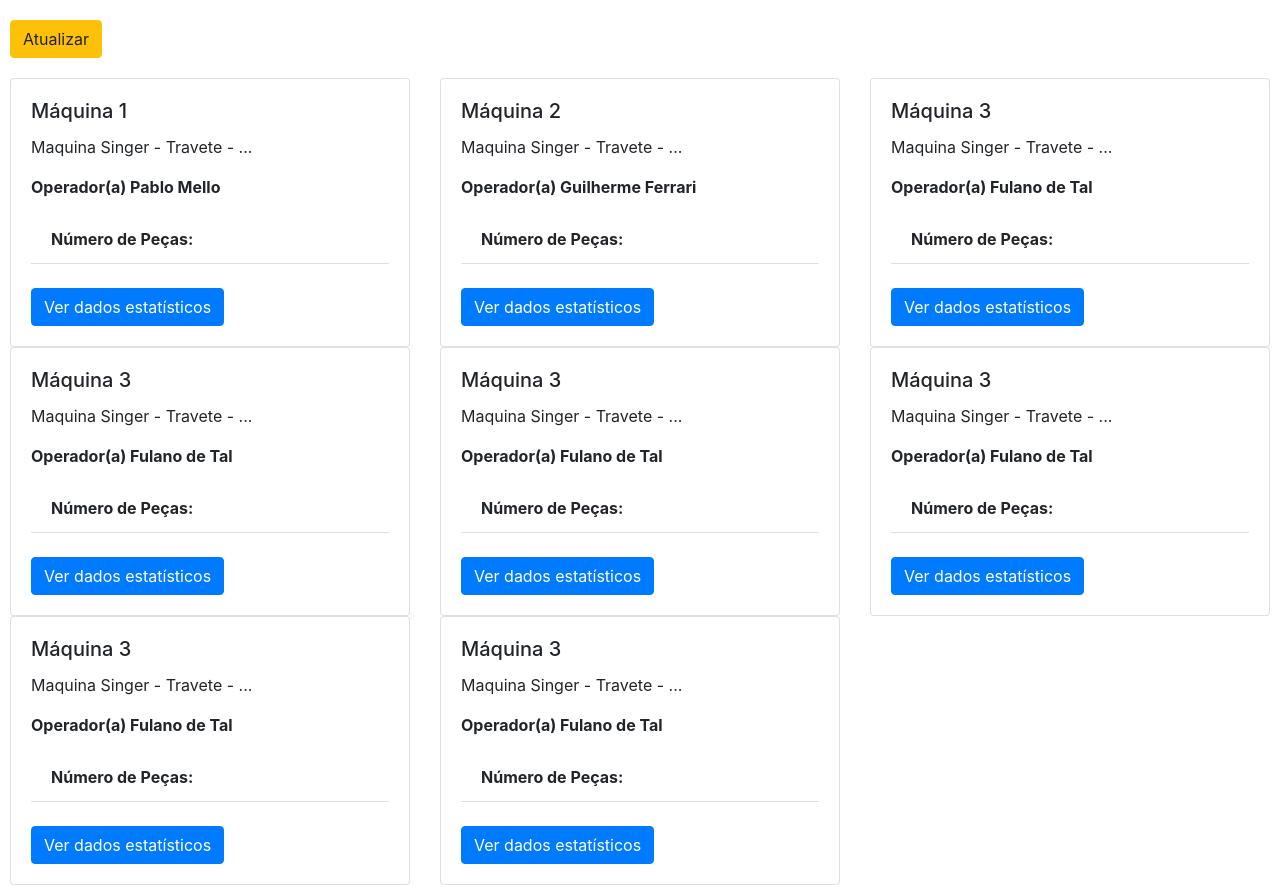
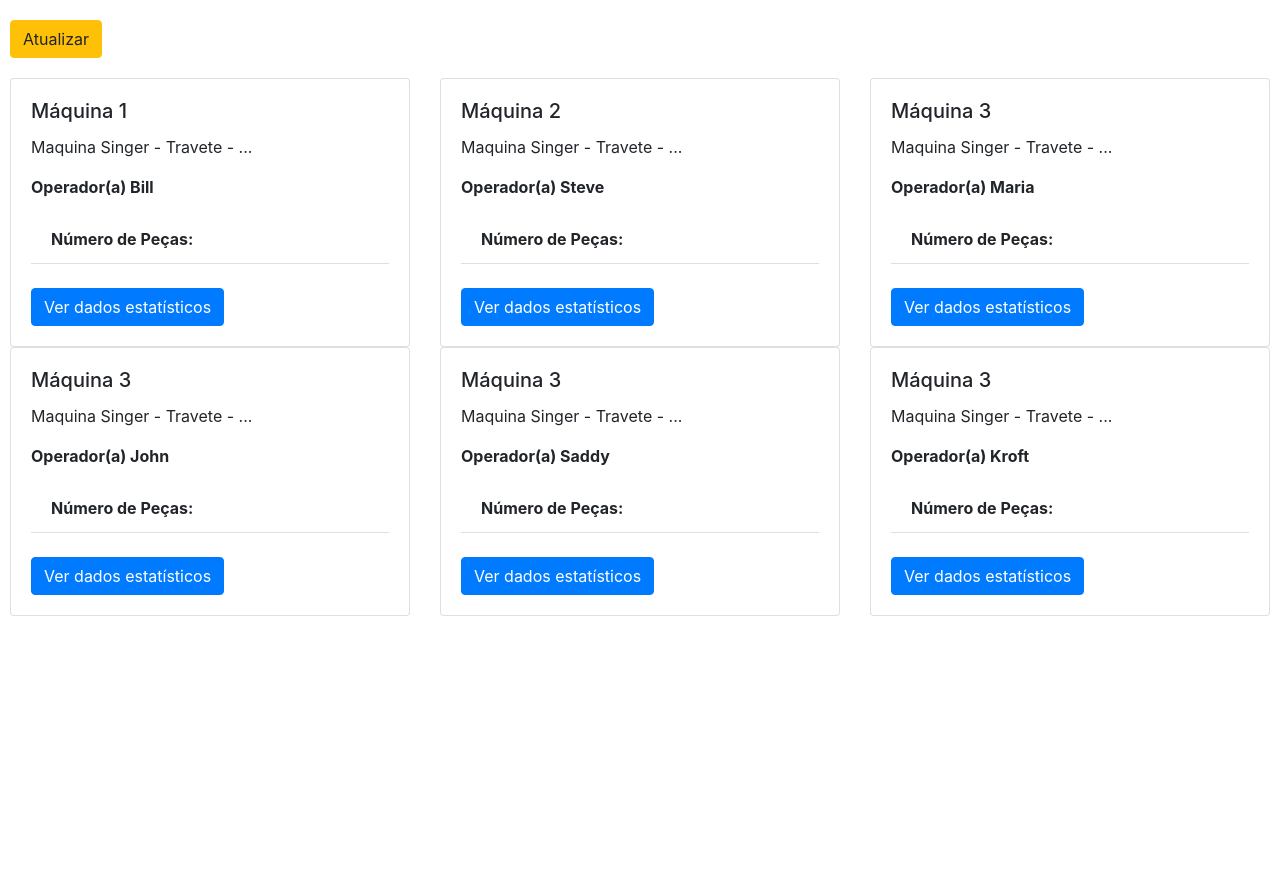
Before and after one commit to GuilhermeAFerrari/confec-result, a PHP site: page /view/index.php in a window 1280 px wide. Shown: the part 56-941 px from the top of the page. After the commit the page ends 672 px from the top, so only its background shows below. Run offline with PHP 8.4, Linux system fonts and the light colour scheme; data that the repository does not hold is empty.

Commit message:
Add readme file

```diff
--- a/controller/conexao.php
+++ b/controller/conexao.php
@@ -5,7 +5,7 @@ class Banco
     private static $dbNome = 'DB_SysResultado';
     private static $dbHost = 'localhost';
     private static $dbUsuario = 'root';
-    private static $dbSenha = '';
+    private static $dbSenha = '1234';
 
     private static $cont = null;
 
--- a/view/index.php
+++ b/index.php
@@ -1,6 +1,6 @@
 <?php
 
-    include_once('../controller/conexao.php');
+    include_once('./controller/conexao.php');
 
 echo '
 
@@ -47,7 +47,7 @@ echo '
                         <div class="card-body">
                             <h5 class="card-title">Máquina 1</h5>
                             <p class="card-text">Maquina Singer - Travete - ...</p>
-                            <p class="card-text"><b>Operador(a) Pablo Mello</b></p>
+                            <p class="card-text"><b>Operador(a) Bill</b></p>
                             <ul class="list-group list-group-flush">
                                 <li class="list-group-item"><b>Número de Peças:</b></li>';
                                 echo $data['id'];
@@ -63,7 +63,7 @@ echo '
                         <div class="card-body">
                             <h5 class="card-title">Máquina 2</h5>
                             <p class="card-text">Maquina Singer - Travete - ...</p>
-                            <p class="card-text"><b>Operador(a) Guilherme Ferrari</b></p>
+                            <p class="card-text"><b>Operador(a) Steve</b></p>
                             <ul class="list-group list-group-flush">
                                 <li class="list-group-item"><b>Número de Peças:</b></li>
                             </ul>
@@ -77,7 +77,7 @@ echo '
                         <div class="card-body">
                             <h5 class="card-title">Máquina 3</h5>
                             <p class="card-text">Maquina Singer - Travete - ...</p>
-                            <p class="card-text"><b>Operador(a) Fulano de Tal</b></p>
+                            <p class="card-text"><b>Operador(a) Maria</b></p>
                             <ul class="list-group list-group-flush">
                                 <li class="list-group-item"><b>Número de Peças:</b></li>
                             </ul>
@@ -91,7 +91,7 @@ echo '
                     <div class="card-body">
                         <h5 class="card-title">Máquina 3</h5>
                         <p class="card-text">Maquina Singer - Travete - ...</p>
-                        <p class="card-text"><b>Operador(a) Fulano de Tal</b></p>
+                        <p class="card-text"><b>Operador(a) John</b></p>
                         <ul class="list-group list-group-flush">
                             <li class="list-group-item"><b>Número de Peças:</b></li>
                         </ul>
@@ -105,7 +105,7 @@ echo '
                 <div class="card-body">
                     <h5 class="card-title">Máquina 3</h5>
                     <p class="card-text">Maquina Singer - Travete - ...</p>
-                    <p class="card-text"><b>Operador(a) Fulano de Tal</b></p>
+                    <p class="card-text"><b>Operador(a) Saddy</b></p>
                     <ul class="list-group list-group-flush">
                         <li class="list-group-item"><b>Número de Peças:</b></li>
                     </ul>
@@ -119,7 +119,7 @@ echo '
             <div class="card-body">
                 <h5 class="card-title">Máquina 3</h5>
                 <p class="card-text">Maquina Singer - Travete - ...</p>
-                <p class="card-text"><b>Operador(a) Fulano de Tal</b></p>
+                <p class="card-text"><b>Operador(a) Kroft</b></p>
                 <ul class="list-group list-group-flush">
                     <li class="list-group-item"><b>Número de Peças:</b></li>
                 </ul>
@@ -128,34 +128,6 @@ echo '
             </div>
         </div>
     </div>
-    <div class="col-sm-4">
-    <div class="card">
-        <div class="card-body">
-            <h5 class="card-title">Máquina 3</h5>
-            <p class="card-text">Maquina Singer - Travete - ...</p>
-            <p class="card-text"><b>Operador(a) Fulano de Tal</b></p>
-            <ul class="list-group list-group-flush">
-                <li class="list-group-item"><b>Número de Peças:</b></li>
-            </ul>
-            <br />
-            <a href="#" class="btn btn-primary">Ver dados estatísticos</a>
-        </div>
-    </div>
-</div>
-<div class="col-sm-4">
-<div class="card">
-    <div class="card-body">
-        <h5 class="card-title">Máquina 3</h5>
-        <p class="card-text">Maquina Singer - Travete - ...</p>
-        <p class="card-text"><b>Operador(a) Fulano de Tal</b></p>
-        <ul class="list-group list-group-flush">
-            <li class="list-group-item"><b>Número de Peças:</b></li>
-        </ul>
-        <br />
-        <a href="#" class="btn btn-primary">Ver dados estatísticos</a>
-    </div>
-</div>
-</div>
             </div>
         </div>
     </body>
```
Also changed, not shown: README.md (added), assets/image/BannerConfecResultado.jpg (added), assets/image/PrototipoConfecResultado.jpg (added).
